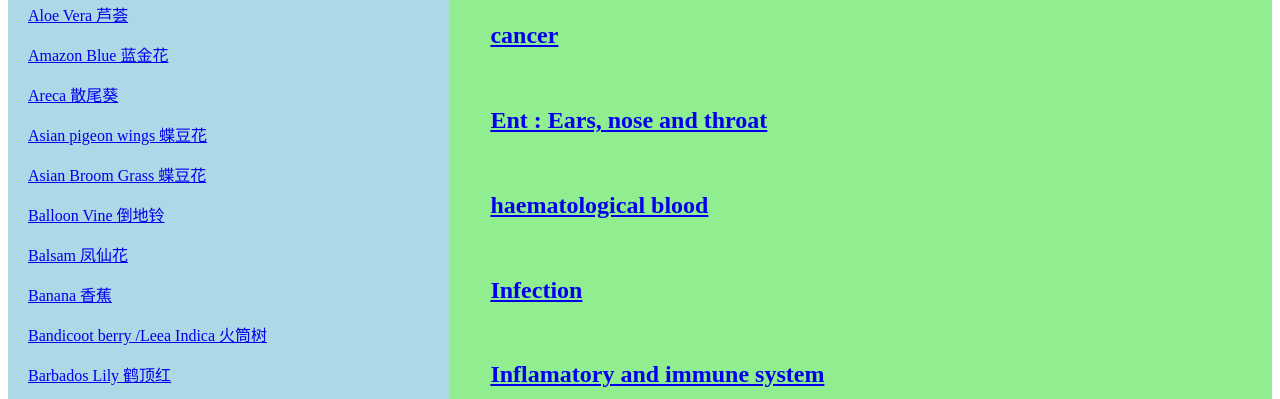
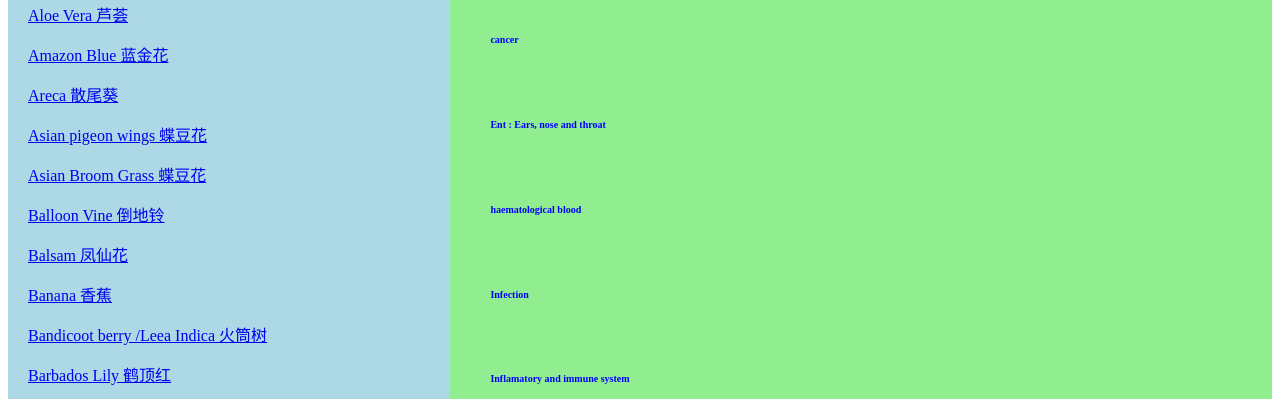
Before and after one commit to Uncle-Lye/android, a plain HTML site: page index.html in a window 1280 px wide. Shown: the part 392-791 px from the top of the page. Drawn offline with Linux system fonts and the light colour scheme.

Commit message:
Update index.html

```diff
--- a/index.html
+++ b/index.html
@@ -121,6 +121,13 @@ header {
             box-sizing: border-box;
             padding: 20px;
         }
+        article h2 a {
+    font-size: 10px; /* Adjust the size as needed */
+    font-weight: bold; /* Optional for emphasis */
+    color: blue; /* Optional: Set link color */
+    text-decoration: none; /* Optional: Remove underline */
+}
+
 
         /* Article box styles */
         article {
```
